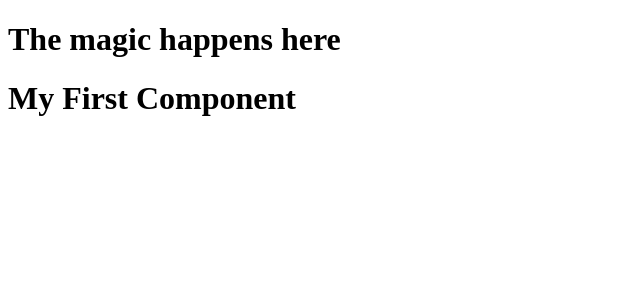
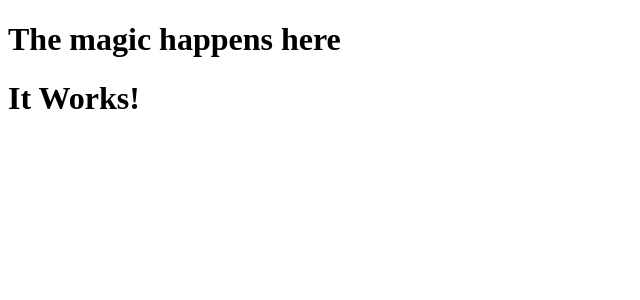
Before and after one commit to wakeupgrumpy/H2021Webapplikasjoner, a React (Create React App) app in the folder 5-Intro-React/: page / in a window 1280 px wide. Shown: the top 300 px of the page, without its empty margins (0-640 px from the left). Built offline with nearby package versions, Linux system fonts and the light colour scheme.

Commit message:
Ferdig med 'Basic prop'

```diff
--- a/5-Intro-React/src/App.js
+++ b/5-Intro-React/src/App.js
@@ -7,7 +7,7 @@ const App = () => {
   return (
     <>
       <h1>The magic happens here</h1>
-      <MyComponent />
+      <MyComponent title={'It Works!'}/>
     </>
   );
 }
--- a/5-Intro-React/src/components/MyComponent.js
+++ b/5-Intro-React/src/components/MyComponent.js
@@ -1,7 +1,7 @@
-const MyComponent = () => {
+const MyComponent = ({title}) => {
 
   return (
-    <h1>My First Component</h1>
+    <h1>{title}</h1>
   )
 
 }
```
Also changed, not shown: 1 other file (tests, documents, lock files or other folders).
